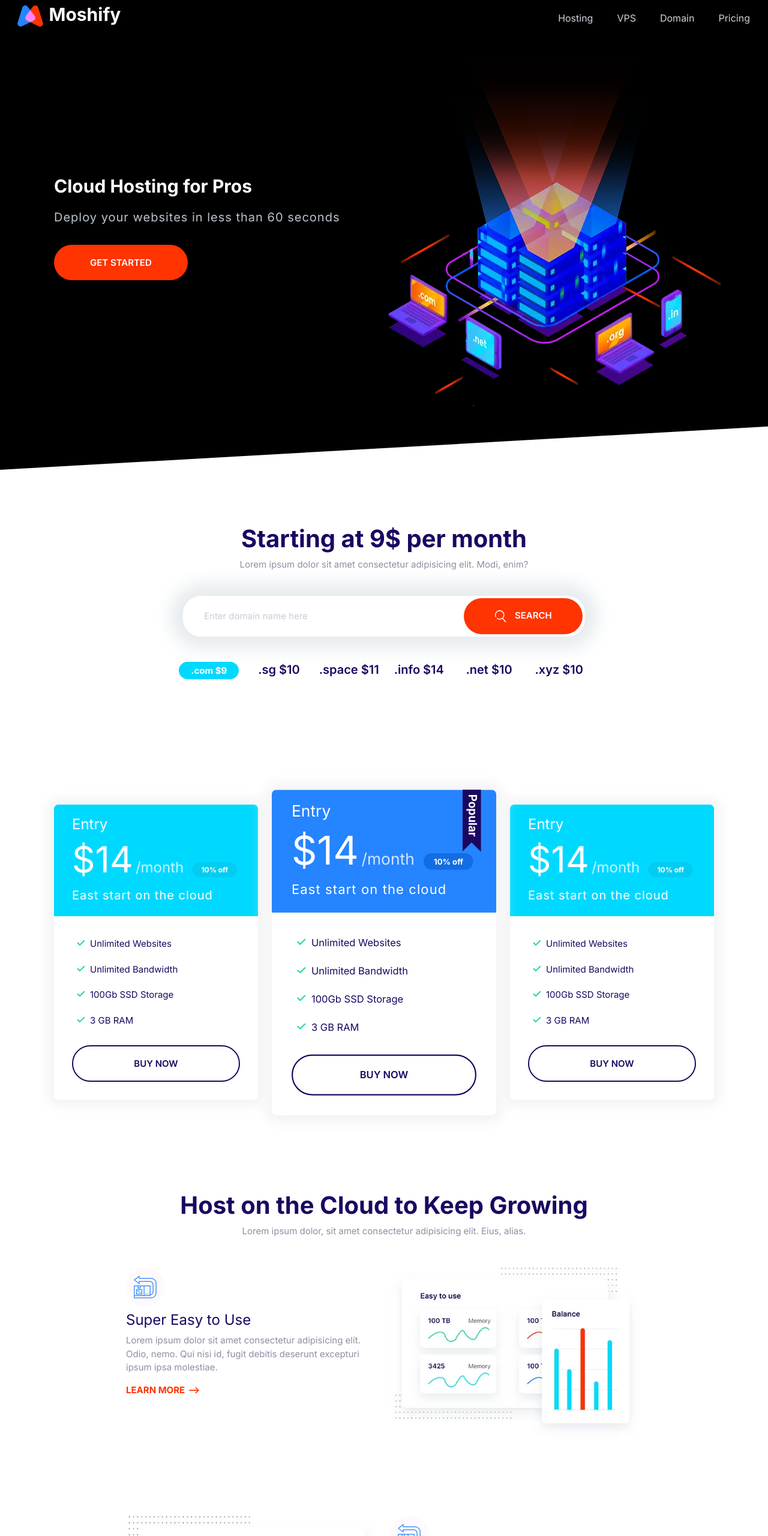
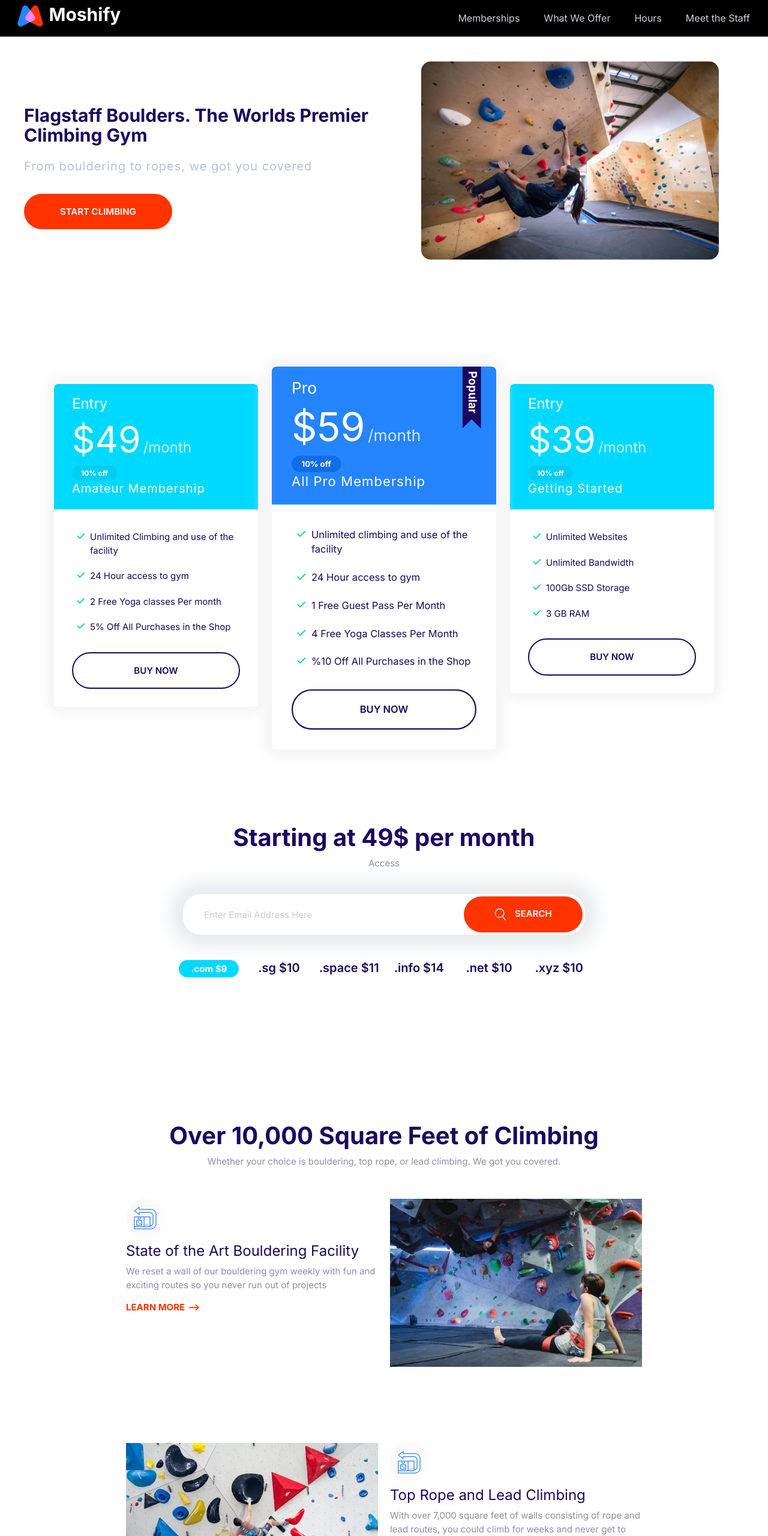
Before and after one commit to kiestonguidry/Flagstaff-Boulders, a website built with Parcel: page index.html in a window 1280 px wide. Shown: the top 2560 px of the page at 60% size. Built offline with nearby package versions, Linux system fonts and the light colour scheme.

Commit message:
changing into climbing site

```diff
--- a/css/styles.css
+++ b/css/styles.css
@@ -629,6 +629,10 @@ a {
   color: #7b858b;
 }
 
+.block--light {
+  background: #fff;
+}
+
 .block--dark .block__heading {
   color: #fff;
 }
@@ -728,6 +732,8 @@ nav__brand {
 
 .hero__image {
   width: 100%;
+  border-radius: 20px;
+  transform: scale(0.8);
 }
 
 @media screen and (min-width: 768px) {
--- a/index.html
+++ b/index.html
@@ -33,46 +33,117 @@
           <use xlink:href="images/sprite.svg#menu"></use>
         </svg>
         <ul class="list nav__list collapsible__content">
-          <li class="nav__item"><a href="#">Hosting</a></li>
-          <li class="nav__item"><a href="#">VPS</a></li>
-          <li class="nav__item"><a href="#">Domain</a></li>
-          <li class="nav__item"><a href="#">Pricing</a></li>
+          <li class="nav__item"><a href="#">Memberships</a></li>
+          <li class="nav__item"><a href="#">What We Offer</a></li>
+          <li class="nav__item"><a href="#">Hours</a></li>
+          <li class="nav__item"><a href="#">Meet the Staff</a></li>
         </ul>
       </nav>
     </header>
-    <section class="block block--dark block--skewed-left hero">
-      <div class="container grid grid--1x2">
+    <section class="block block--light block--skewed-left hero">
+      <div class="grid grid--1x2">
         <header class="block header hero__content">
           <h1 class="block__heading" data-aos="fade-up">
-            Cloud Hosting for Pros
+            Flagstaff Boulders. The Worlds Premier Climbing Gym
           </h1>
           <p class="hero__tagline">
-            Deploy your websites in less than 60 seconds
+            From bouldering to ropes, we got you covered
           </p>
-          <a href="" class="btn btn--accent btn--stretched">Get Started</a>
+          <a href="" class="btn btn--accent btn--stretched">Start Climbing</a>
         </header>
         <picture data-aos="zoom-in">
-          <source
-            type="image/webp"
-            srcset="images/banner.webp 1x, images/banner@2x.webp 2x"
-          />
-          <source
-            type="image/png"
-            srcset="images/banner.png 1x, images/banner@2x.png 2x"
-          />
-          <img class="hero__image" src="images/banner.png" alt="" />
+          <img class="hero__image" src="images/climbing.jpg" alt="" />
         </picture>
       </div>
     </section>
+
+    <section class="block container block-plans" data-aos="fade-up">
+      <div class="grid grid--1x3">
+        <div>
+          <div class="plan">
+            <div class="card card--secondary">
+              <header class="card__header">
+                <h3 class="plan__name">Entry</h3>
+                <span class="plan__price">$49</span>
+                <span class="plan__billing-cycle">/month</span>
+                <span class="badge badge--secondary badge--small">10% off</span>
+                <span class="plan__description">Amateur Membership</span>
+              </header>
+              <div class="card__body">
+                <ul class="list list--tick">
+                  <li class="list__item">
+                    Unlimited Climbing and use of the facility
+                  </li>
+                  <li class="list__item">24 Hour access to gym</li>
+                  <li class="list__item">2 Free Yoga classes Per month</li>
+                  <li class="list__item">5% Off All Purchases in the Shop</li>
+                </ul>
+                <button class="btn btn--outline btn--block">Buy Now</button>
+              </div>
+            </div>
+          </div>
+        </div>
+        <div>
+          <div class="plan plan--popular">
+            <div class="card card--primary">
+              <header class="card__header">
+                <h3 class="plan__name">Pro</h3>
+                <span class="plan__price">$59</span>
+                <span class="plan__billing-cycle">/month</span>
+                <span class="badge badge--primary badge--small">10% off</span>
+                <span class="plan__description">All Pro Membership</span>
+              </header>
+              <div class="card__body">
+                <ul class="list list--tick">
+                  <li class="list__item">
+                    Unlimited climbing and use of the facility
+                  </li>
+                  <li class="list__item">24 Hour access to gym</li>
+                  <li class="list__item">1 Free Guest Pass Per Month</li>
+                  <li class="list__item">4 Free Yoga Classes Per Month</li>
+                  <li class="list__item">%10 Off All Purchases in the Shop</li>
+                </ul>
+                <button class="btn btn--outline btn--block">Buy Now</button>
+              </div>
+            </div>
+          </div>
+        </div>
+        <div>
+          <div class="plan">
+            <div class="card card--secondary">
+              <header class="card__header">
+                <h3 class="plan__name">Entry</h3>
+                <span class="plan__price">$39</span>
+                <span class="plan__billing-cycle">/month</span>
+                <span class="badge badge--secondary badge--small">10% off</span>
+                <span class="plan__description">Getting Started</span>
+              </header>
+              <div class="card__body">
+                <ul class="list list--tick">
+                  <li class="list__item">Unlimited Websites</li>
+                  <li class="list__item">Unlimited Bandwidth</li>
+                  <li class="list__item">100Gb SSD Storage</li>
+                  <li class="list__item">3 GB RAM</li>
+                </ul>
+                <button class="btn btn--outline btn--block">Buy Now</button>
+              </div>
+            </div>
+          </div>
+        </div>
+      </div>
+    </section>
+
     <section class="block container block-domain" data-aos="zoom-in">
       <header class="block__header">
-        <h2>Starting at 9$ per month</h2>
-        <p>
-          Lorem ipsum dolor sit amet consectetur adipisicing elit. Modi, enim?
-        </p>
+        <h2>Starting at 49$ per month</h2>
+        <p>Access</p>
       </header>
       <div class="input-group">
-        <input type="text" class="input" placeholder="Enter domain name here" />
+        <input
+          type="text"
+          class="input"
+          placeholder="Enter Email Address Here"
+        />
         <button class="btn btn--accent">
           <svg class="icon icon--white">
             <use xlink:href="images/sprite.svg#search"></use>
@@ -89,82 +160,13 @@
         <li>.xyz $10</li>
       </ul>
     </section>
-    <section class="block container block-plans" data-aos="fade-up">
-      <div class="grid grid--1x3">
-        <div>
-          <div class="plan">
-            <div class="card card--secondary">
-              <header class="card__header">
-                <h3 class="plan__name">Entry</h3>
-                <span class="plan__price">$14</span>
-                <span class="plan__billing-cycle">/month</span>
-                <span class="badge badge--secondary badge--small">10% off</span>
-                <span class="plan__description">East start on the cloud</span>
-              </header>
-              <div class="card__body">
-                <ul class="list list--tick">
-                  <li class="list__item">Unlimited Websites</li>
-                  <li class="list__item">Unlimited Bandwidth</li>
-                  <li class="list__item">100Gb SSD Storage</li>
-                  <li class="list__item">3 GB RAM</li>
-                </ul>
-                <button class="btn btn--outline btn--block">Buy Now</button>
-              </div>
-            </div>
-          </div>
-        </div>
-        <div>
-          <div class="plan plan--popular">
-            <div class="card card--primary">
-              <header class="card__header">
-                <h3 class="plan__name">Entry</h3>
-                <span class="plan__price">$14</span>
-                <span class="plan__billing-cycle">/month</span>
-                <span class="badge badge--primary badge--small">10% off</span>
-                <span class="plan__description">East start on the cloud</span>
-              </header>
-              <div class="card__body">
-                <ul class="list list--tick">
-                  <li class="list__item">Unlimited Websites</li>
-                  <li class="list__item">Unlimited Bandwidth</li>
-                  <li class="list__item">100Gb SSD Storage</li>
-                  <li class="list__item">3 GB RAM</li>
-                </ul>
-                <button class="btn btn--outline btn--block">Buy Now</button>
-              </div>
-            </div>
-          </div>
-        </div>
-        <div>
-          <div class="plan">
-            <div class="card card--secondary">
-              <header class="card__header">
-                <h3 class="plan__name">Entry</h3>
-                <span class="plan__price">$14</span>
-                <span class="plan__billing-cycle">/month</span>
-                <span class="badge badge--secondary badge--small">10% off</span>
-                <span class="plan__description">East start on the cloud</span>
-              </header>
-              <div class="card__body">
-                <ul class="list list--tick">
-                  <li class="list__item">Unlimited Websites</li>
-                  <li class="list__item">Unlimited Bandwidth</li>
-                  <li class="list__item">100Gb SSD Storage</li>
-                  <li class="list__item">3 GB RAM</li>
-                </ul>
-                <button class="btn btn--outline btn--block">Buy Now</button>
-              </div>
-            </div>
-          </div>
-        </div>
-      </div>
-    </section>
 
     <section class="block container">
       <header class="block__header">
-        <h2>Host on the Cloud to Keep Growing</h2>
+        <h2>Over 10,000 Square Feet of Climbing</h2>
         <p>
-          Lorem ipsum dolor, sit amet consectetur adipisicing elit. Eius, alias.
+          Whether your choice is bouldering, top rope, or lead climbing. We got
+          you covered.
         </p>
       </header>
       <article class="grid grid--1x2 feature">
@@ -174,23 +176,19 @@
               <use xlink:href="images/sprite.svg#easy"></use>
             </svg>
           </span>
-          <h3 class="feature__heading">Super Easy to Use</h3>
+          <h3 class="feature__heading">State of the Art Bouldering Facility</h3>
           <p>
-            Lorem ipsum dolor sit amet consectetur adipisicing elit. Odio, nemo.
-            Qui nisi id, fugit debitis deserunt excepturi ipsum ipsa molestiae.
+            We reset a wall of our bouldering gym weekly with fun and exciting
+            routes so you never run out of projects
           </p>
           <a href="#" class="link-arrow">Learn More</a>
         </div>
         <picture data-aos="fade-up">
-          <source
-            type="image/webp"
-            srcset="images/easy.webp 1x, images/easy@2x.webp 2x"
+          <img
+            class="feature__image"
+            src="images/pexels-allan-mas-5384406 (1).jpg"
+            alt=""
           />
-          <source
-            type="image/png"
-            srcset="images/easy.png 1x, images/easy@2x.png 2x"
-          />
-          <img class="feature__image" src="images/easy@2x.jpg" alt="" />
         </picture>
       </article>
       <article class="grid grid--1x2 feature">
@@ -200,23 +198,21 @@
               <use xlink:href="images/sprite.svg#easy"></use>
             </svg>
           </span>
-          <h3 class="feature__heading">Simply Fast Websites</h3>
+          <h3 class="feature__heading">Top Rope and Lead Climbing</h3>
           <p>
-            Lorem ipsum dolor sit amet consectetur adipisicing elit. Odio, nemo.
-            Qui nisi id, fugit debitis deserunt excepturi ipsum ipsa molestiae.
+            With over 7,000 square feet of walls consisting of rope and lead
+            routes, you could climb for weeks and never get to climb everything.
+            We pride ourselves on pushing our climbers to get better
+            <a href="#" class="link-arrow">Learn More</a>
           </p>
-          <a href="#" class="link-arrow">Learn More</a>
         </div>
+
         <picture data-aos="fade-up">
-          <source
-            type="image/webp"
-            srcset="images/fast.webp 1x, images/fast@2x.webp 2x"
+          <img
+            class="feature__image"
+            src="images/sabrina-wendl-h2NlwNkA2h8-unsplash.jpg"
+            alt=""
           />
-          <source
-            type="image/png"
-            srcset="images/fast.png 1x, images/fast@2x.png 2x"
-          />
-          <img class="feature__image" src="images/fast@2x.jpg" alt="" />
         </picture>
       </article>
       <article class="grid grid--1x2 feature">
@@ -226,23 +222,16 @@
               <use xlink:href="images/sprite.svg#wordpress"></use>
             </svg>
           </span>
-          <h3 class="feature__heading">Wordpress Made Easy</h3>
-          <p>
-            Lorem ipsum dolor sit amet consectetur adipisicing elit. Odio, nemo.
-            Qui nisi id, fugit debitis deserunt excepturi ipsum ipsa molestiae.
-          </p>
+          <h3 class="feature__heading">Fully Functional Gym</h3>
+          <p>While you are not climbing</p>
           <a href="#" class="link-arrow">Learn More</a>
         </div>
         <picture data-aos="fade-">
-          <source
-            type="image/webp"
-            srcset="images/wordpress.webp 1x, images/wordpress@2x.webp 2x"
+          <img
+            class="feature__image"
+            src="images/rodrigo-s-2mz9IKab7DE-unsplash.jpg"
+            alt=""
           />
-          <source
-            type="image/png"
-            srcset="images/wordpress.png 1x, images/wordpress@2x.png 2x"
-          />
-          <img class="feature__image" src="images/wordpress@2x.jpg" alt="" />
         </picture>
       </article>
       <article class="grid grid--1x2 feature">
```
Also changed, not shown: images/climbing.jpg (added), images/climbinggym.jpg (added), images/pexels-allan-mas-5384406 (1).jpg (added), images/rodrigo-s-2mz9IKab7DE-unsplash.jpg (added), images/sabrina-wendl-h2NlwNkA2h8-unsplash.jpg (added).
